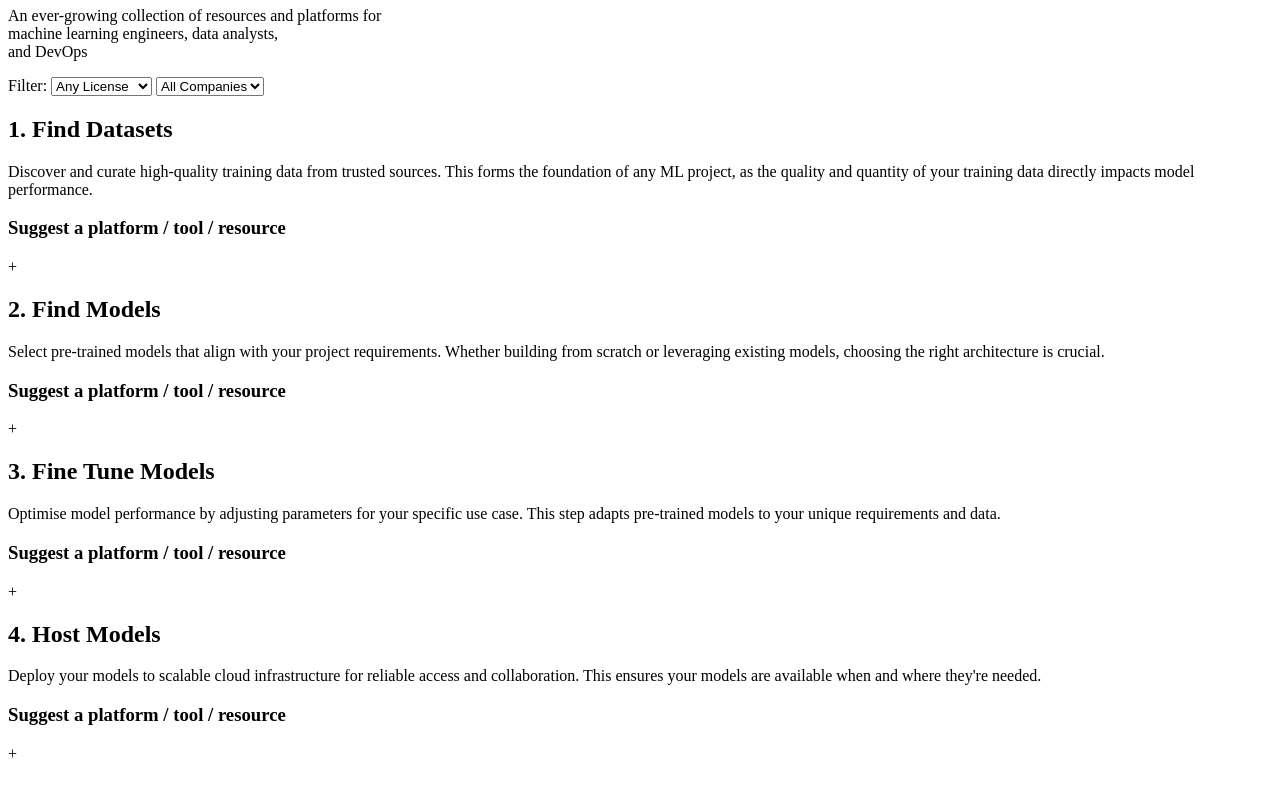
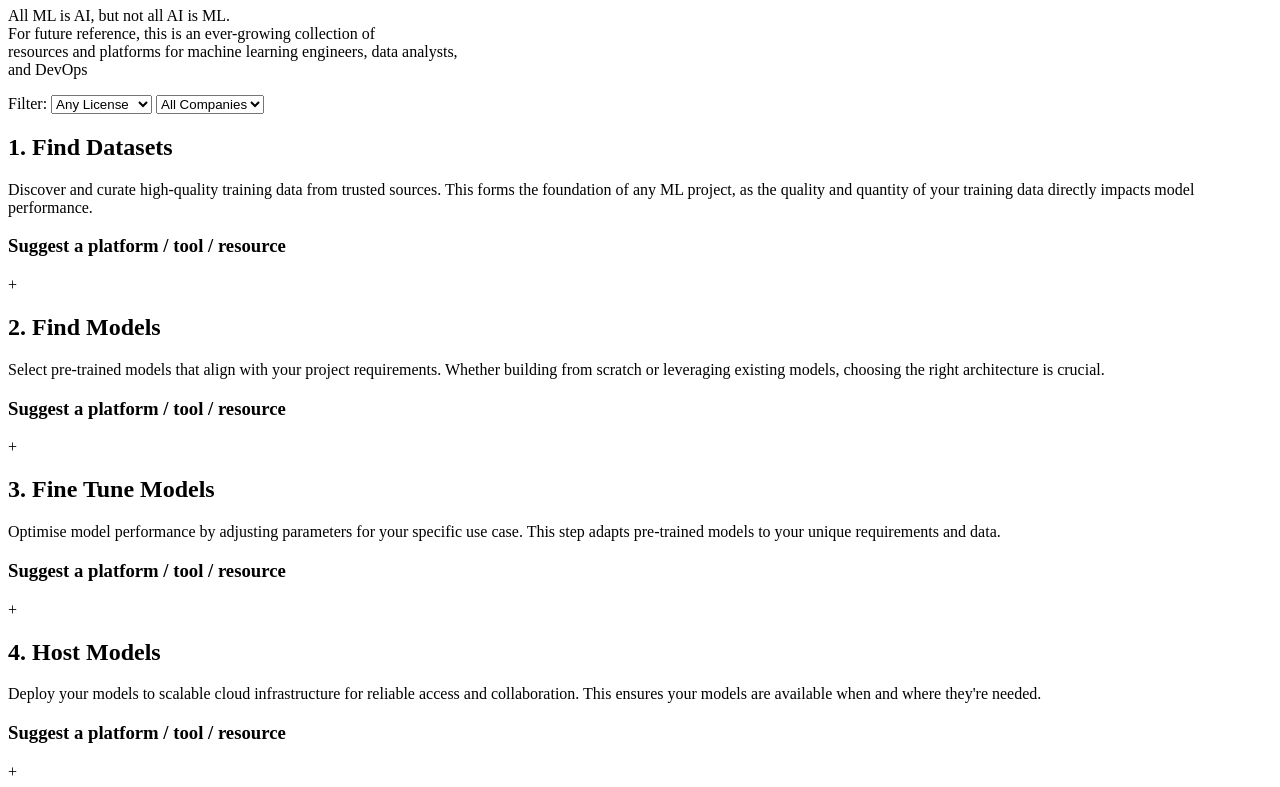
Before and after one commit to tudormunteanu/ml-development-cycle, an Eleventy site: page index.njk in a window 1280 px wide. Shown: the part 73-860 px from the top of the page. Built offline with nearby package versions, Linux system fonts and the light colour scheme; Eleventy itself is replaced by a stand-in of ours; files that its build step writes are made by us from their sources; a web font is replaced by a local one; what csv-parse would draw is missing.

Commit message:
add a few more resources

```diff
--- a/index.njk
+++ b/index.njk
@@ -14,7 +14,7 @@ layout: base.njk
 }" class="container mx-auto px-4 py-16">
     <header class="text-center mb-24">
         <h1 class="text-5xl font-bold mb-4">ML Development Cycle</h1>
-        <p class="text-gray-600 text-xl">An ever-growing collection of resources and platforms for<br>machine learning engineers, data analysts,<br>and DevOps</p>
+        <p class="text-gray-600 text-xl">All ML is AI, but not all AI is ML. <br>For future reference, this is an ever-growing collection of <br>resources and platforms for machine learning engineers, data analysts,<br>and DevOps</p>
     </header>
 
     <!-- Filters -->
--- a/ml-development-cycle-step.csv
+++ b/ml-development-cycle-step.csv
@@ -35,3 +35,4 @@ Evidently AI,evidently-ai,Open-source tools for ML model and data monitoring.,ht
 Weights & Biases,weights-and-biases-models,"<p>W&B Registry is a central repository that stores and provides versioning, aliases, lineage tracking, and governance of models.</p><p>Registry allows individuals and teams across the entire organization to share and collaboratively manage the lifecycle of all models, datasets and other artifacts.</p><p>This is meant for private use and W&B does not openly publish models for the wide audience. A minimum free plan is required.</p>",https://wandb.ai/,#FFF8E1,step2,weights_and_biases,no
 Weights & Biases,weights-and-biases-2,Comprehensive ML monitoring with experiment tracking. Popular in research.,https://wandb.ai/,#FFF8E1,step7,weights_and_biases,no
 Weights & Biases Tables,weights-and-biases,"They don't offer public datasets, but offer good tooling for maintaing private ones.",https://wandb.ai/site/tables,#FFF8E1,step1,weights_and_biases,no
+MLFlow Model Registry,mlflow-model-registry,Private model registry build using the open-source MLFlow framework.,https://mlflow.org/docs/latest/model-registry/index.html,#FFE4CC,step2,mlflow,yes
--- a/package.json
+++ b/package.json
@@ -5,7 +5,7 @@
   "main": "index.js",
   "scripts": {
     "test": "echo \"Error: no test specified\" && exit 1",
-    "start": "eleventy --serve & postcss css/styles.css -o _site/css/styles.css --watch",
+    "start": "postcss css/styles.css -o _site/css/styles.css && eleventy --serve --watch & postcss css/styles.css -o _site/css/styles.css --watch",
     "build": "NODE_ENV=production eleventy && postcss css/styles.css -o _site/css/styles.css",
     "debug": "DEBUG=* eleventy"
   },
```
